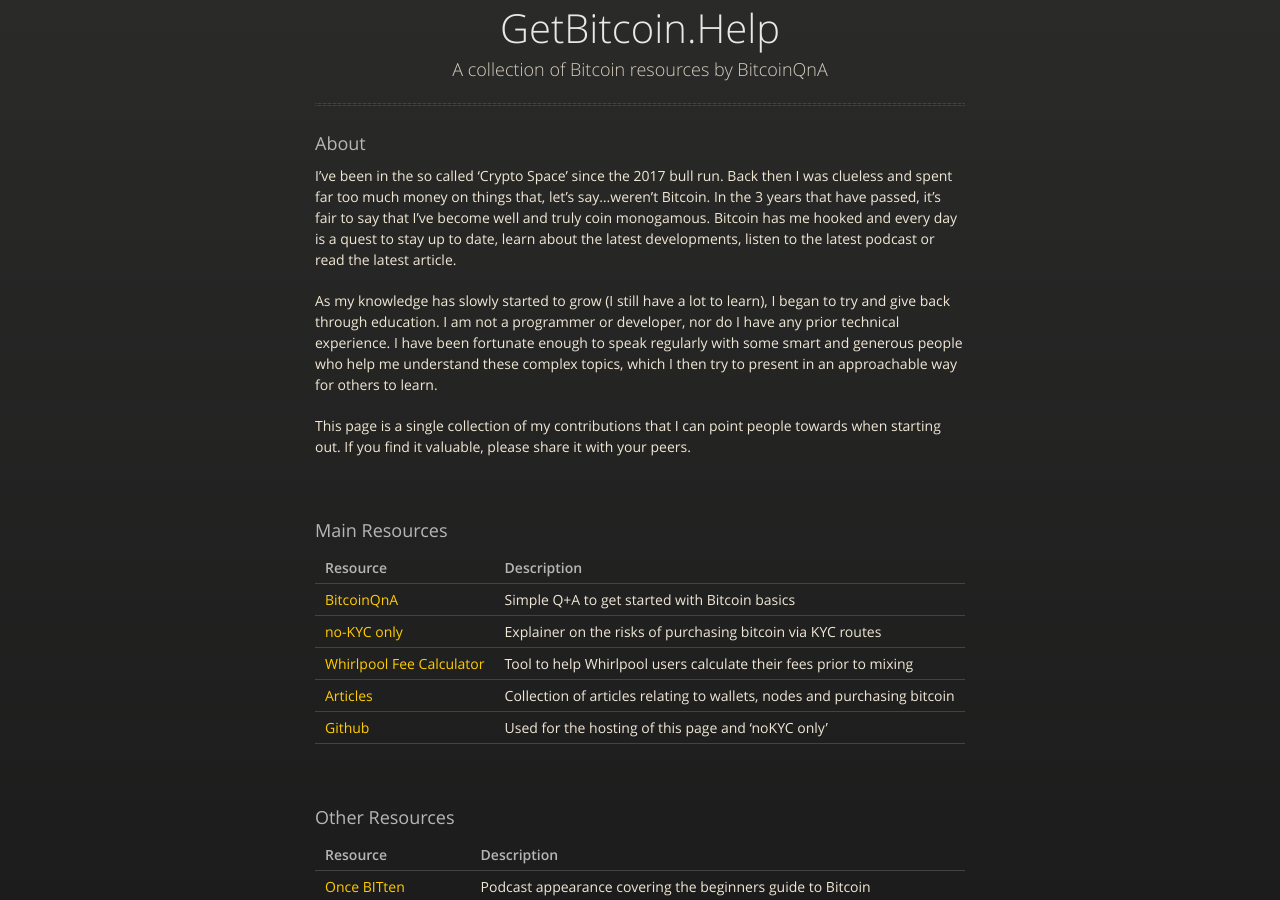
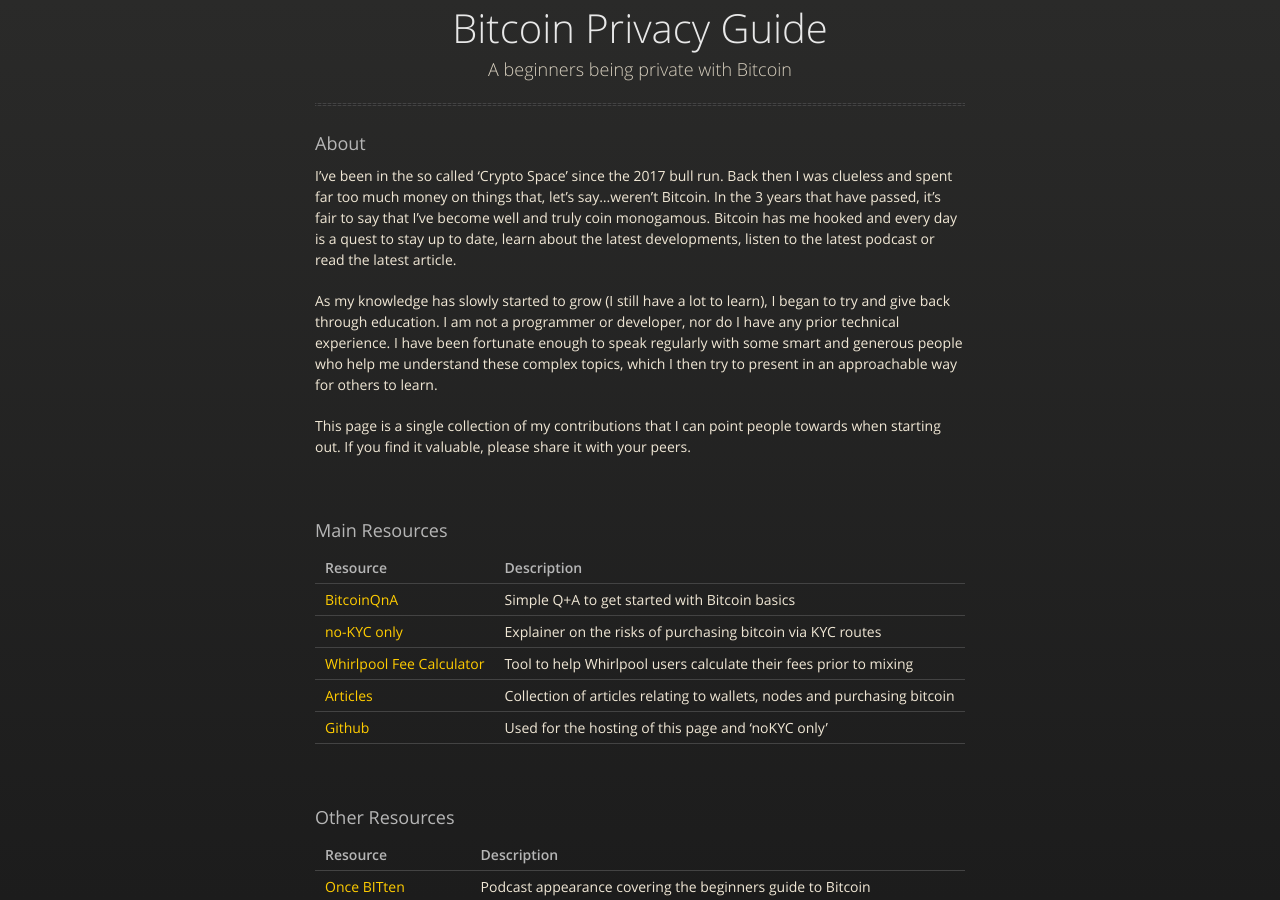
Before and after one commit to BitcoinQnA/BitcoinPrivacyGuide, a Jekyll site: the page built from index.md, in a window 1280 px wide and 900 px high. Built offline with Jekyll 4.4.1, drawn with Linux system fonts in a browser that asks for light colours; our own code applies the rules of GitHub Pages for plain Markdown files.

Commit message:
Update _config.yml

```diff
--- a/_config.yml
+++ b/_config.yml
@@ -1,5 +1,5 @@
-title: GetBitcoin.Help
-description: A collection of Bitcoin resources by BitcoinQnA
+title: Bitcoin Privacy Guide
+description: A beginners being private with Bitcoin
 show_downloads: false
 google_analytics:
 theme: jekyll-theme-midnight
```
